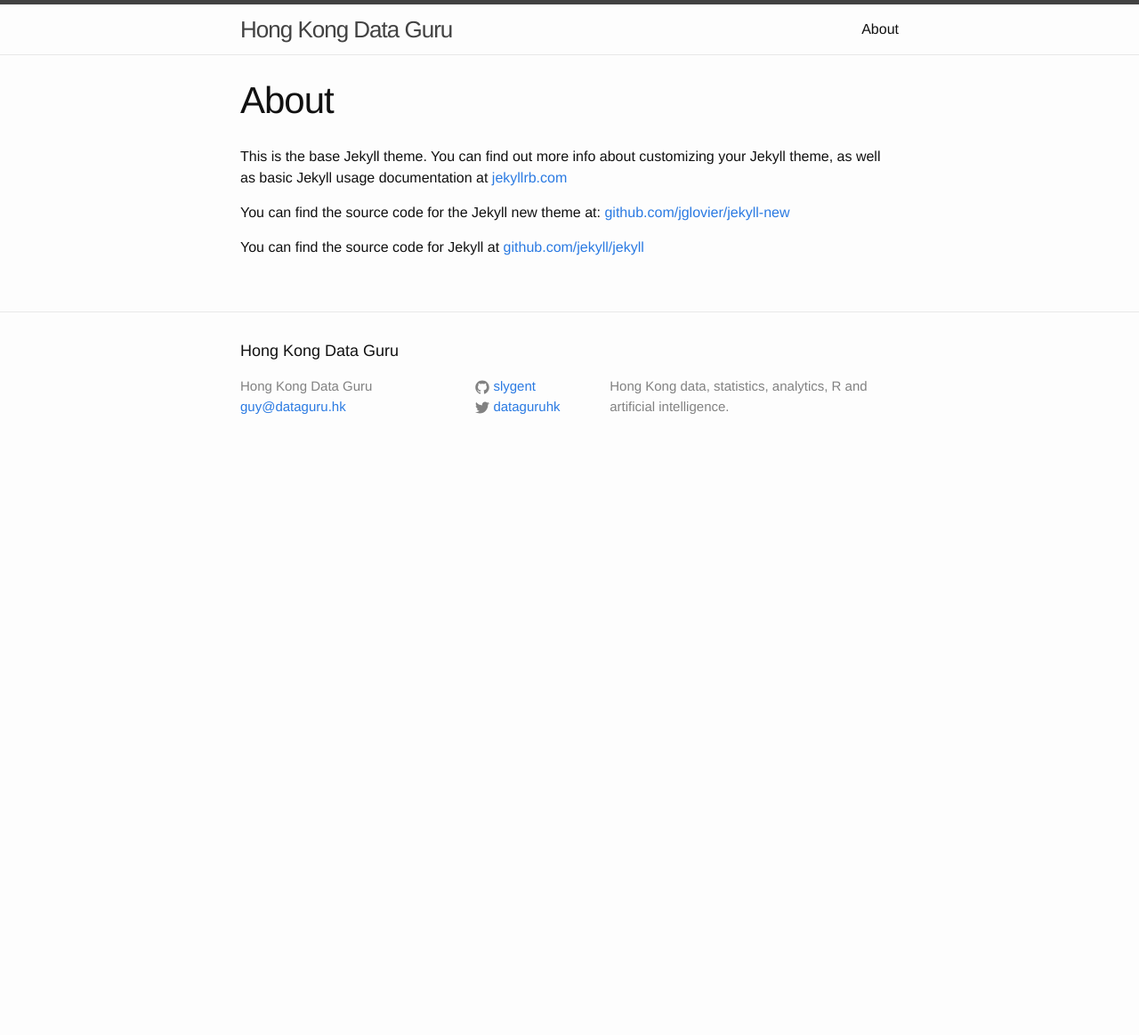
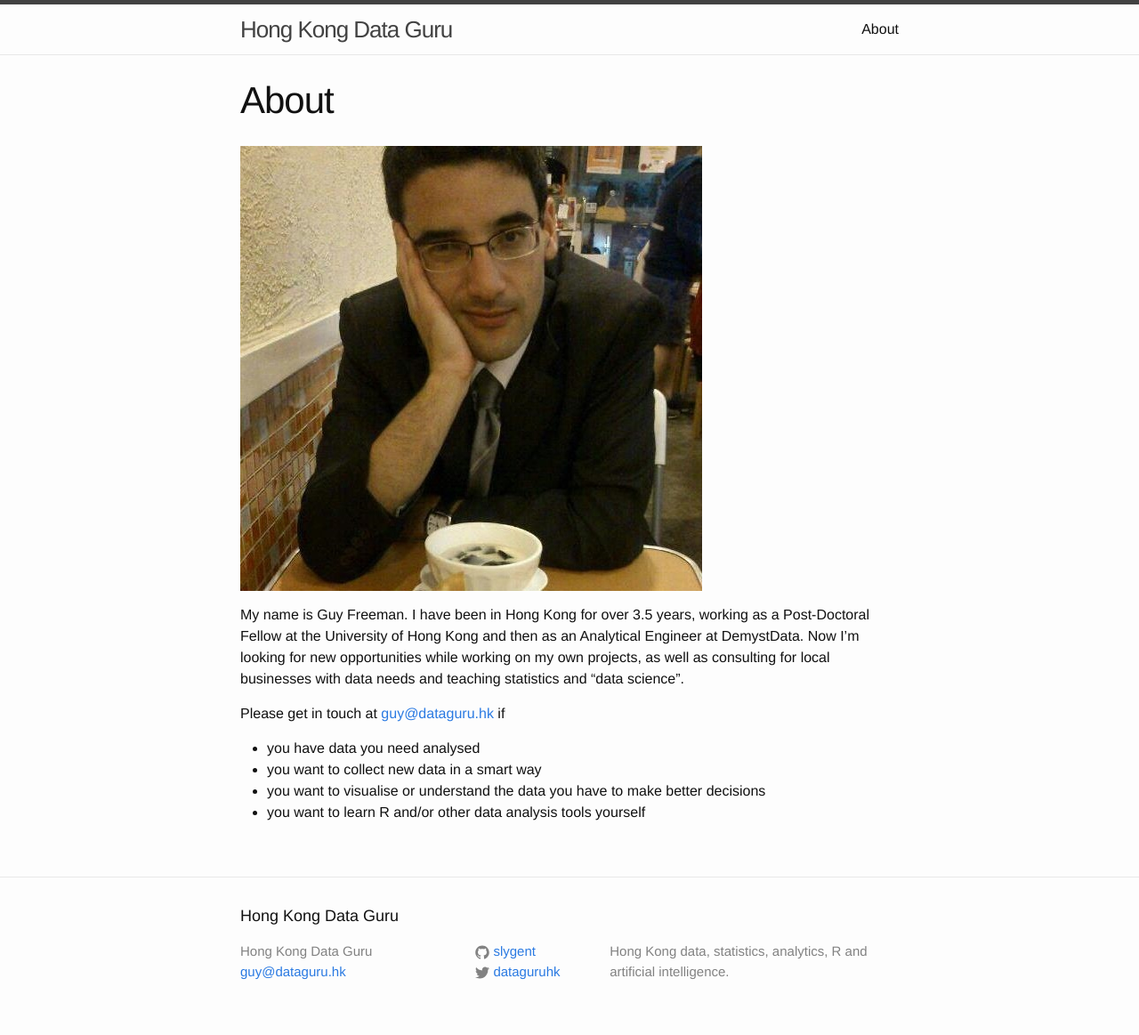
Before and after one commit to gfrmin/dataguruhk-blog, a Jekyll site: the page built from about.md, in a window 1280 px wide. Shown: the whole page at 89% size. Built offline with Jekyll 4.4.1, drawn with Linux system fonts in a browser that asks for light colours; before the commit the page ends 900 px from its top, so only the background shows below that.

Commit message:
About page

```diff
--- a/about.md
+++ b/about.md
@@ -4,8 +4,13 @@ title: About
 permalink: /about/
 ---
 
-This is the base Jekyll theme. You can find out more info about customizing your Jekyll theme, as well as basic Jekyll usage documentation at [jekyllrb.com](http://jekyllrb.com/)
+![](/figs/thumb_gf.jpg)
 
-You can find the source code for the Jekyll new theme at: [github.com/jglovier/jekyll-new](https://github.com/jglovier/jekyll-new)
+My name is Guy Freeman. I have been in Hong Kong for over 3.5 years, working as a Post-Doctoral Fellow at the University of Hong Kong and then as an Analytical Engineer at DemystData. Now I'm looking for new opportunities while working on my own projects, as well as consulting for local businesses with data needs and teaching statistics and "data science".
 
-You can find the source code for Jekyll at [github.com/jekyll/jekyll](https://github.com/jekyll/jekyll)
+Please get in touch at [guy@dataguru.hk](mailto:guy@dataguru.hk) if
+
+* you have data you need analysed
+* you want to collect new data in a smart way
+* you want to visualise or understand the data you have to make better decisions
+* you want to learn R and/or other data analysis tools yourself
```
Also changed, not shown: figs/thumb_gf.jpg (added).
